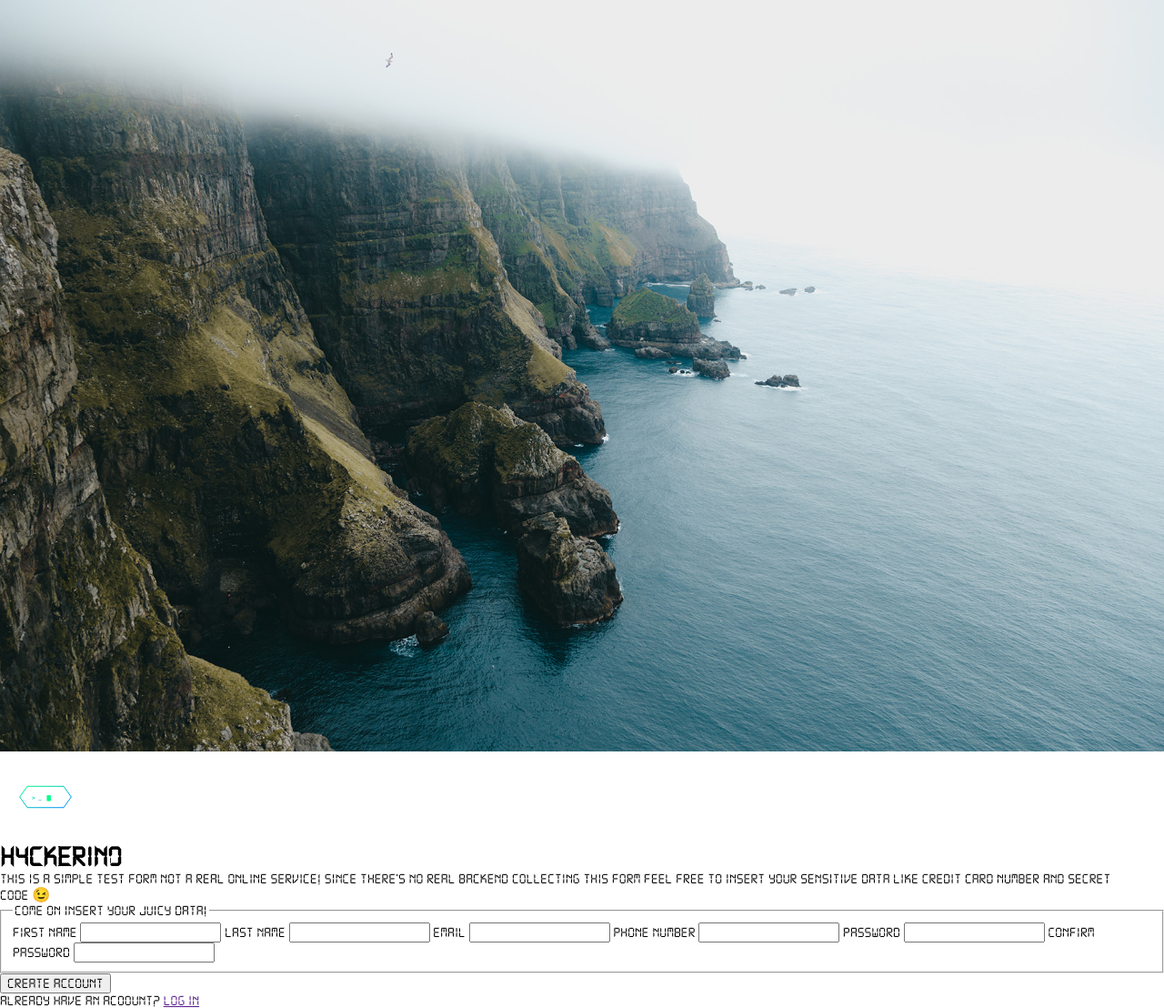
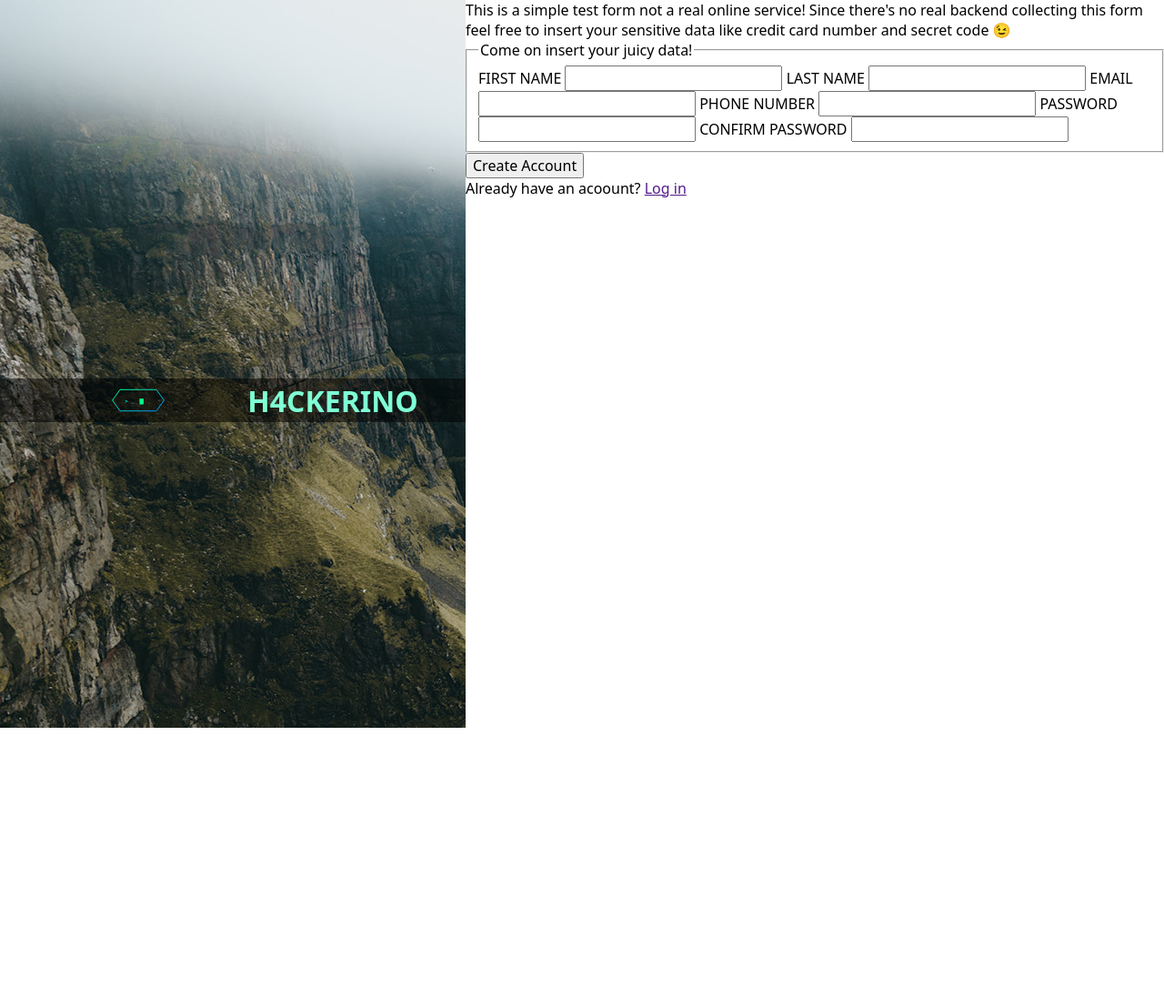
Before and after one commit to DosState/Sign-up-Form, a plain HTML site: page index.html in a window 1280 px wide. Shown: the whole page at 91% size. After the commit the page ends 800 px from the top, so only its background shows below. Drawn offline with Linux system fonts and the light colour scheme; a web font is replaced by a local one.

Commit message:
Add background and style for the logo area

```diff
--- a/form-style.css
+++ b/form-style.css
@@ -32,10 +32,44 @@ p {
     text-wrap: pretty;
   }
 
-  h1, h2, h3, h4, h5, h6 {
+h1, h2, h3, h4, h5, h6 {
     text-wrap: balance;
   }
 
-  body {
-    font-family: 'Digital', system-ui, Arial, sans-serif;
+body {
+    font-family: system-ui, Arial, sans-serif;
+    background-image: url("background-islands.jpg");
+    display: flex;
+    justify-content: center;
+    align-items: center;
+    width:100vw;
+    height: 100vh;
 }
+
+.logo img{
+    width:200px;
+    height: 100px;
+}
+
+.logo {
+    padding: 10px;
+    width: 40%;
+    display: flex;
+    justify-content: center;
+    height: 3em;
+    margin-top: 5em;
+    gap:20px;
+    align-items: center;
+    background-color:  rgba(0, 0, 0, 0.5);
+    font-size: calc(max(x-large, 40%));
+    font: 'Digital';
+    color: aquamarine;
+}
+
+.form-body{
+    height: 100%;
+    width: 60%;
+    display: flex;
+    flex-direction: column;
+    background-color: white;
+}
--- a/index.html
+++ b/index.html
@@ -7,7 +7,6 @@
     <link rel="stylesheet" href="form-style.css">
 </head>
 <body>
-    <img src="background-islands.jpg" alt="background">
     <div class="logo">
         <img src="custom_logo.svg" alt="Here is the logo" width="100px" height="100px">
         <h1>H4CKERINO</h1>
```
